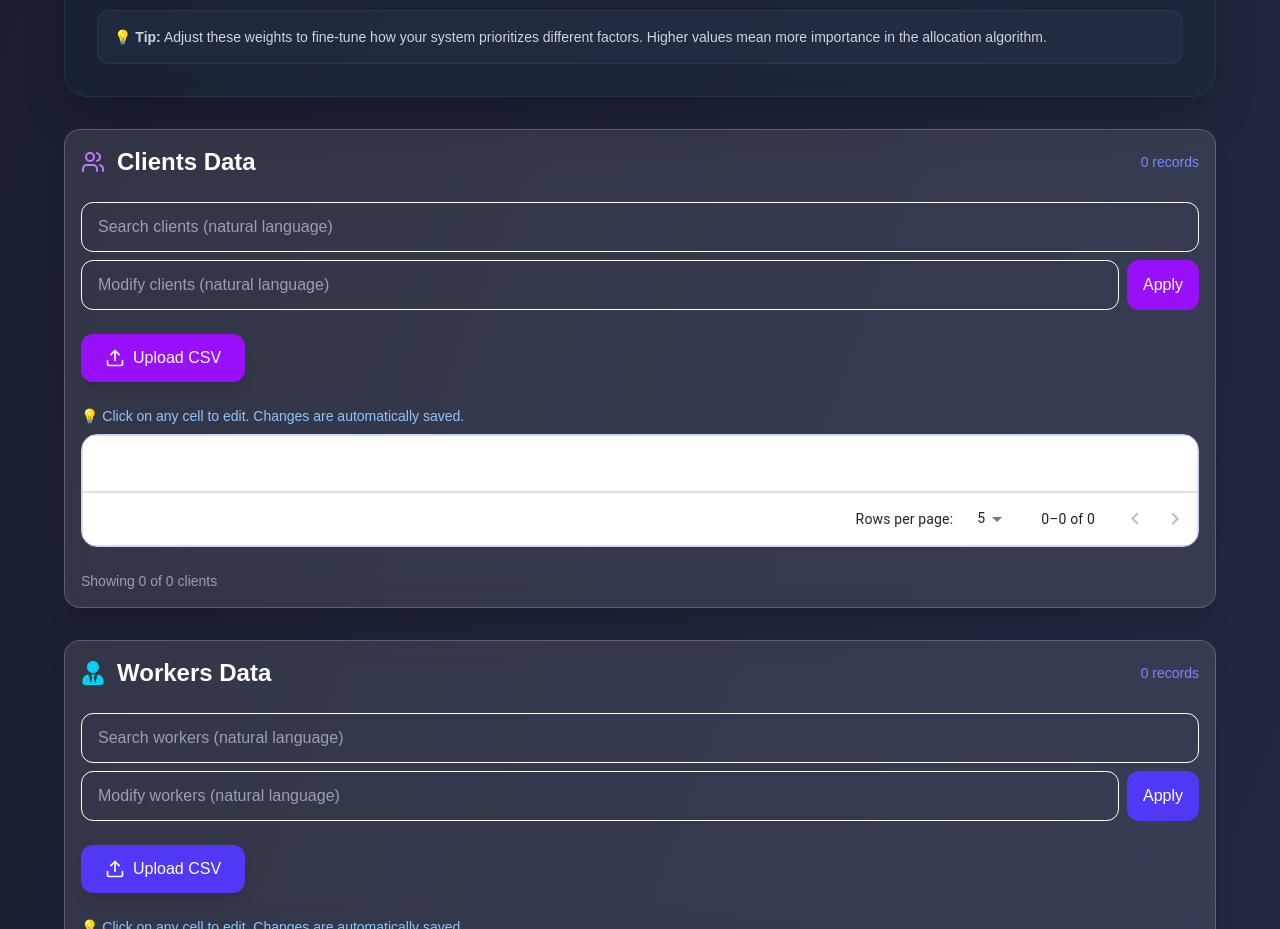
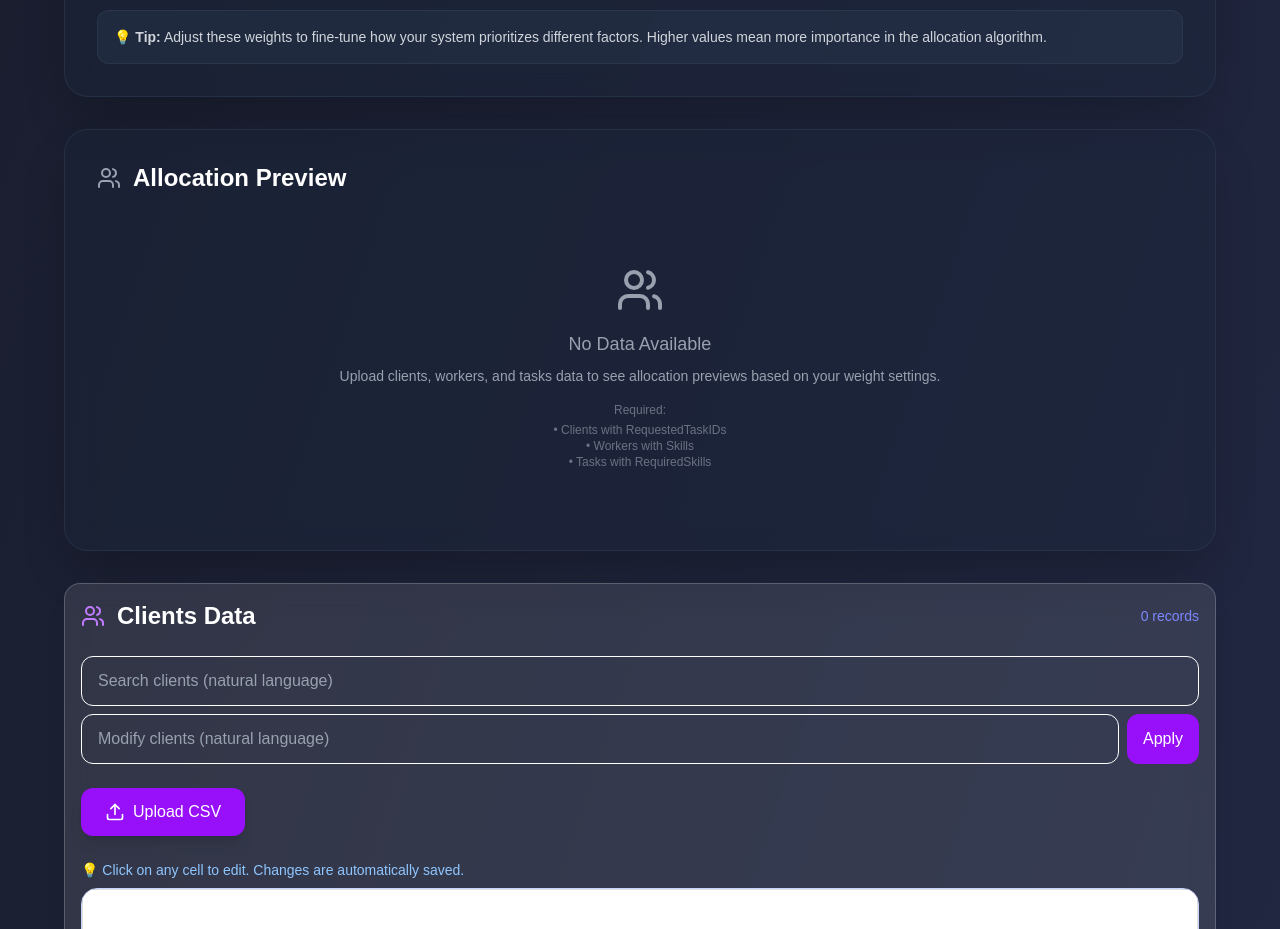
Before and after one commit to ehtishamk29/Data-Alchemist, a Next.js app: page / in a window 1280 px wide. Shown: the part 1400-2329 px from the top of the page. Built offline with nearby package versions, Linux system fonts and the light colour scheme.

Commit message:
Add allocation preview feature: real-time task assignment simulation based on priority weights

```diff
--- a/src/app/page.tsx
+++ b/src/app/page.tsx
@@ -198,6 +198,87 @@ export default function Home() {
     setLastModified({ rules: new Date() });
   };
 
+  // Simple allocation preview function
+  const generateAllocationPreview = () => {
+    if (!clients || !workers || !tasks) return [];
+
+    const allocations: Array<{
+      client: string;
+      task: string;
+      worker: string;
+      score: number;
+      reason: string;
+    }> = [];
+
+    // For each client, try to assign their requested tasks
+    clients.forEach(client => {
+      const requestedTasks = (client.RequestedTaskIDs as string || '').split(',').map((id: string) => id.trim()).filter(Boolean);
+      const priorityLevel = Number(client.PriorityLevel) || 1;
+
+      requestedTasks.forEach(taskId => {
+        const task = tasks.find(t => t.TaskID === taskId);
+        if (!task) return;
+
+        // Find workers who can do this task
+        const requiredSkills = (task.RequiredSkills as string || '').split(',').map((s: string) => s.trim()).filter(Boolean);
+        const qualifiedWorkers = workers.filter(worker => {
+          const workerSkills = (worker.Skills as string || '').split(',').map((s: string) => s.trim()).filter(Boolean);
+          return requiredSkills.every(skill => workerSkills.includes(skill));
+        });
+
+        if (qualifiedWorkers.length === 0) return;
+
+        // Calculate allocation score for each qualified worker
+        qualifiedWorkers.forEach(worker => {
+          let score = 0;
+          const reasons: string[] = [];
+
+          // Priority Level Weight (1-5 scale, higher is better)
+          const priorityScore = priorityLevel * (weights.priorityLevel / 100);
+          score += priorityScore;
+          reasons.push(`Priority ${priorityLevel} (${priorityScore.toFixed(2)} pts)`);
+
+          // Fairness Weight (prefer workers with less current load)
+          const currentLoad = allocations.filter(a => a.worker === worker.WorkerID).length;
+          const fairnessScore = (1 / (currentLoad + 1)) * (weights.fairness / 100);
+          score += fairnessScore;
+          reasons.push(`Fairness ${fairnessScore.toFixed(2)} pts`);
+
+          // Workload Weight (prefer workers with more available slots)
+          try {
+            const availableSlots = JSON.parse(worker.AvailableSlots as string);
+            const workloadScore = (availableSlots.length / 10) * (weights.workload / 100);
+            score += workloadScore;
+            reasons.push(`Workload ${workloadScore.toFixed(2)} pts`);
+          } catch {
+            reasons.push(`Workload 0 pts (invalid slots)`);
+          }
+
+          // Cost Weight (prefer workers with lower qualification levels = lower cost)
+          const qualificationLevel = Number(worker.QualificationLevel) || 1;
+          const costScore = (1 / qualificationLevel) * (weights.cost / 100);
+          score += costScore;
+          reasons.push(`Cost ${costScore.toFixed(2)} pts`);
+
+          allocations.push({
+            client: client.ClientName as string,
+            task: task.TaskName as string,
+            worker: worker.WorkerName as string,
+            score: score,
+            reason: reasons.join(', ')
+          });
+        });
+      });
+    });
+
+    // Sort by score (highest first) and take top allocations
+    return allocations
+      .sort((a, b) => b.score - a.score)
+      .slice(0, 20); // Show top 20 allocations
+  };
+
+  const allocationPreview = generateAllocationPreview();
+
   const weightItems = [
     { key: 'priorityLevel', label: 'Priority Level Weight', color: 'purple' },
     { key: 'requestedTaskFulfillment', label: 'Requirement Task Fulfillment Weight', color: 'blue' },
@@ -355,6 +436,90 @@ export default function Home() {
             </p>
           </div>
         </div>
+
+        {/* Allocation Preview */}
+        {allocationPreview.length > 0 && (
+          <div className="bg-slate-800/30 backdrop-blur-md rounded-3xl p-8 border border-slate-700/50 shadow-2xl">
+            <div className="flex items-center gap-3 mb-6">
+              <Users className="text-green-400" size={24} />
+              <h3 className="text-2xl font-bold text-white">Allocation Preview</h3>
+              <div className="ml-auto text-sm text-gray-400">
+                Based on current weights • Top {allocationPreview.length} assignments
+              </div>
+            </div>
+
+            <div className="overflow-x-auto">
+              <table className="w-full text-sm">
+                <thead>
+                  <tr className="border-b border-slate-600/50">
+                    <th className="text-left p-3 text-gray-300 font-medium">Client</th>
+                    <th className="text-left p-3 text-gray-300 font-medium">Task</th>
+                    <th className="text-left p-3 text-gray-300 font-medium">Worker</th>
+                    <th className="text-left p-3 text-gray-300 font-medium">Score</th>
+                    <th className="text-left p-3 text-gray-300 font-medium">Reasoning</th>
+                  </tr>
+                </thead>
+                <tbody>
+                  {allocationPreview.map((allocation, index) => (
+                    <tr key={index} className="border-b border-slate-600/30 hover:bg-slate-700/20 transition-colors">
+                      <td className="p-3 text-white font-medium">{allocation.client}</td>
+                      <td className="p-3 text-blue-300">{allocation.task}</td>
+                      <td className="p-3 text-green-300">{allocation.worker}</td>
+                      <td className="p-3">
+                        <span className="bg-purple-500/20 text-purple-300 px-2 py-1 rounded-lg font-mono text-sm">
+                          {allocation.score.toFixed(2)}
+                        </span>
+                      </td>
+                      <td className="p-3 text-gray-400 text-xs max-w-md truncate" title={allocation.reason}>
+                        {allocation.reason}
+                      </td>
+                    </tr>
+                  ))}
+                </tbody>
+              </table>
+            </div>
+
+            <div className="mt-6 p-4 bg-green-900/20 border border-green-800/30 rounded-xl">
+              <div className="flex items-center gap-2 mb-2">
+                <CheckCircle className="text-green-400" size={16} />
+                <span className="text-green-300 font-medium">Allocation Algorithm Active</span>
+              </div>
+              <p className="text-gray-300 text-sm">
+                This preview shows how your current weight settings would influence task assignments.
+                Higher scores indicate better matches based on your prioritization preferences.
+              </p>
+            </div>
+          </div>
+        )}
+
+        {/* No Allocation Preview */}
+        {(!clients || !workers || !tasks) && (
+          <div className="bg-slate-800/30 backdrop-blur-md rounded-3xl p-8 border border-slate-700/50 shadow-2xl">
+            <div className="flex items-center gap-3 mb-6">
+              <Users className="text-gray-400" size={24} />
+              <h3 className="text-2xl font-bold text-white">Allocation Preview</h3>
+            </div>
+
+            <div className="text-center py-12">
+              <div className="text-gray-400 mb-4">
+                <Users className="mx-auto mb-4" size={48} />
+                <h4 className="text-lg font-medium mb-2">No Data Available</h4>
+                <p className="text-sm">
+                  Upload clients, workers, and tasks data to see allocation previews based on your weight settings.
+                </p>
+              </div>
+              <div className="flex justify-center gap-4">
+                <div className="text-xs text-gray-500">
+                  <div className="font-medium mb-1">Required:</div>
+                  <div>• Clients with RequestedTaskIDs</div>
+                  <div>• Workers with Skills</div>
+                  <div>• Tasks with RequiredSkills</div>
+                </div>
+              </div>
+            </div>
+          </div>
+        )}
+
         {/* Validation Issues */}
         {validationErrors.length > 0 && (
           <div className="bg-slate-800/30 backdrop-blur-md rounded-3xl p-8 border border-slate-700/50 shadow-2xl">
```
